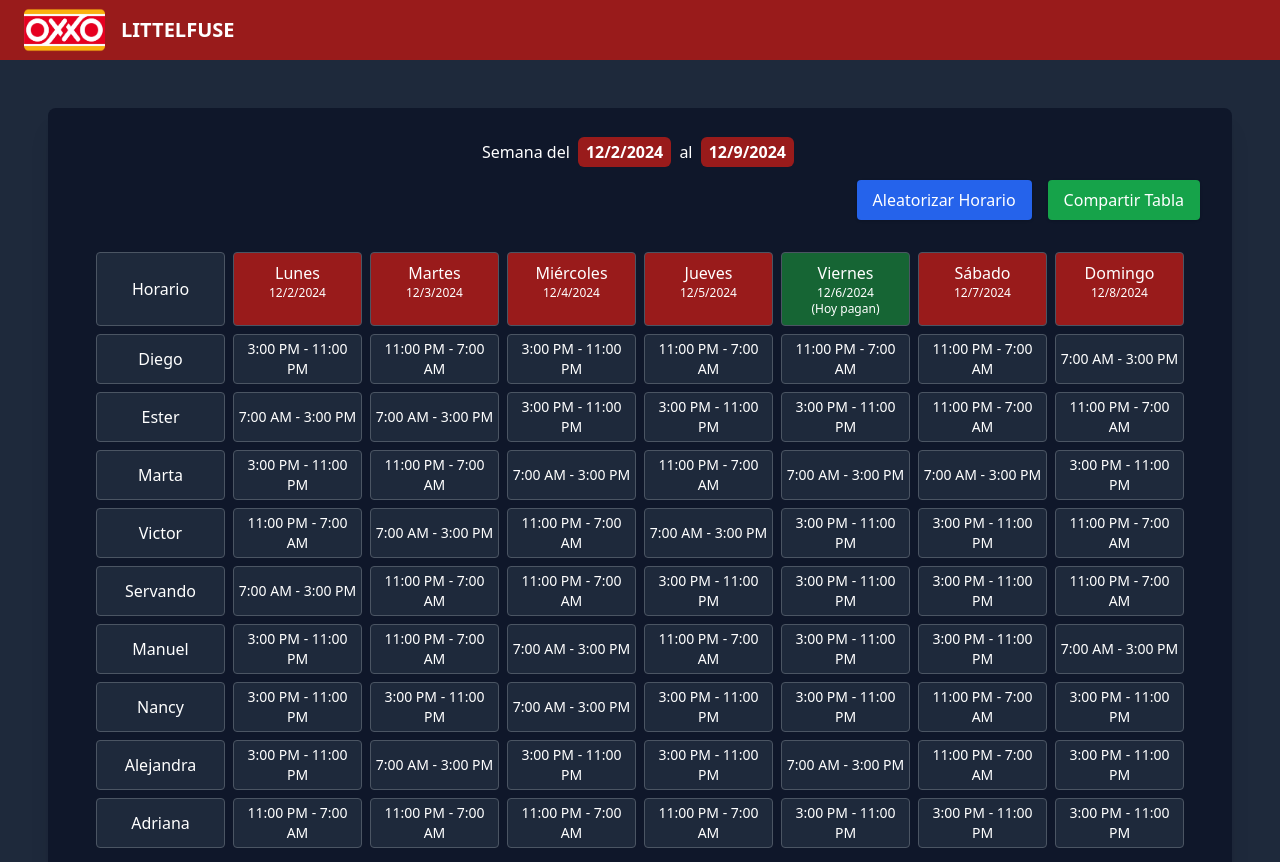
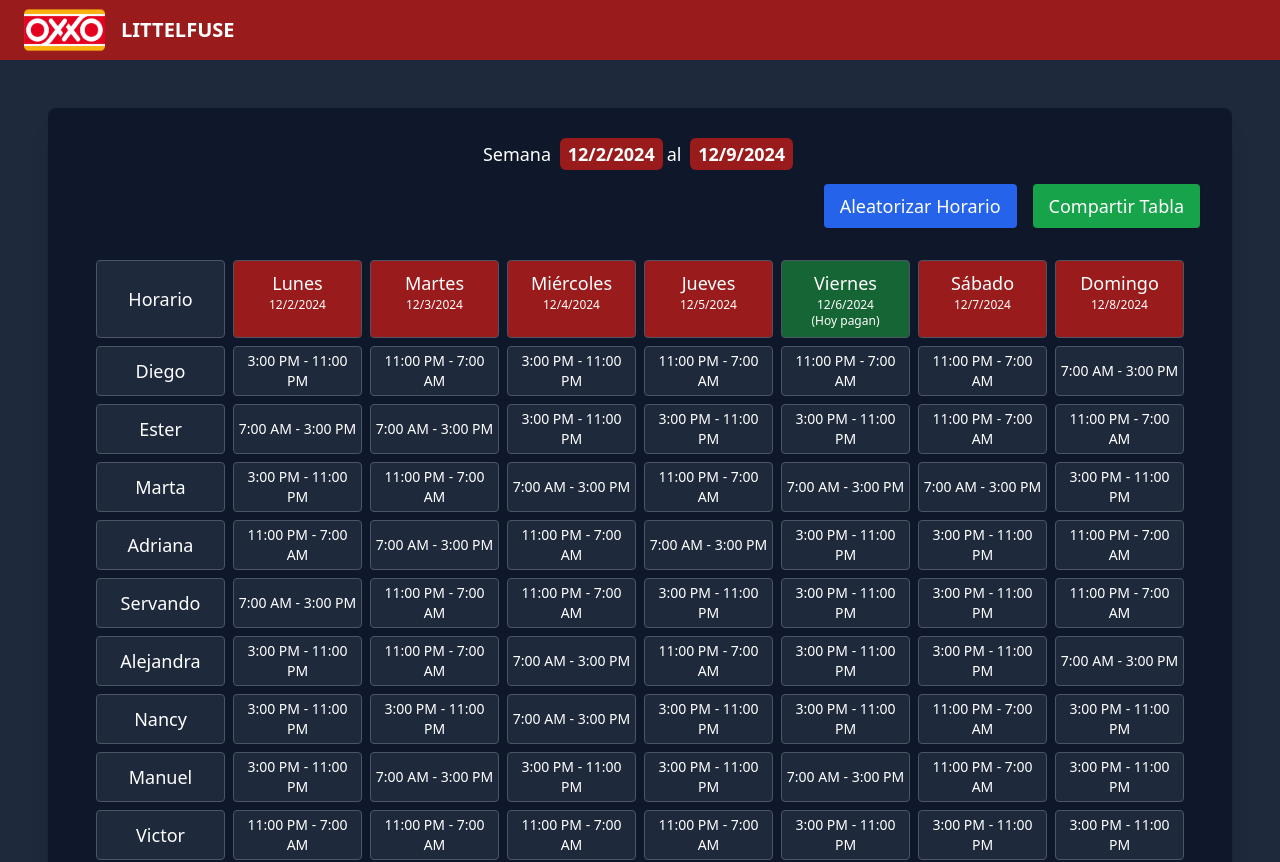
Before and after one commit to Cortes-dev/Horario-Oxxo, a React (Vite) app: page / in a window 1280 px wide. Shown: the top 862 px of the page. Built offline with nearby package versions, Linux system fonts and the light colour scheme.

Commit message:
Overflow Table 1.5

```diff
--- a/src/components/HorarioVista.jsx
+++ b/src/components/HorarioVista.jsx
@@ -54,7 +54,16 @@ export default function ScheduleGrid() {
 
     // Función para compartir como imagen
     const shareAsImage = () => {
-        html2canvas(document.querySelector("#schedule-table"), { scale: 2 }).then(canvas => {
+        const tableElement = document.querySelector("#schedule-table");
+
+        html2canvas(tableElement, {
+            scale: 2,
+            useCORS: true,
+            width: tableElement.scrollWidth,
+            height: tableElement.scrollHeight,
+            x: tableElement.getBoundingClientRect().left,
+            y: tableElement.getBoundingClientRect().top,
+        }).then(canvas => {
             canvas.toBlob(blob => {
                 if (blob) {
                     const shareData = {
@@ -69,10 +78,10 @@ export default function ScheduleGrid() {
     };
 
     return (
-        <div className="w-full max-w-7xl mx-auto p-6">
-            <div className="bg-slate-900 p-8 rounded-lg shadow-xl">
-                <h2 className="text-center text-white mb-4">
-                    Semana del <span className='font-bold bg-red-800 rounded-md py-1 px-2 mx-1'>{startDate.toLocaleDateString()}</span> al <span className='font-bold bg-red-800 rounded-md py-1 px-2 mx-1'>{endDate.toLocaleDateString()}</span>
+        <div className="w-full max-w-7xl mx-auto p-6 text-[10px]  lg:text-lg">
+            <div className="bg-slate-900 p-5 lg:p-8 rounded-lg shadow-xl">
+                <h2 className="text-center text-white text-sm flex justify-around items-center mb-4  lg:text-lg lg:block">
+                    Semana <span className='font-bold bg-red-800 rounded-md py-1 px-2 mx-1'>{startDate.toLocaleDateString()}</span>al <span className='font-bold bg-red-800 rounded-md py-1 px-2 mx-1'>{endDate.toLocaleDateString()}</span>
                 </h2>
                 <div className="flex justify-end mb-4">
                     <button
@@ -90,7 +99,7 @@ export default function ScheduleGrid() {
                         Compartir Tabla
                     </button>
                 </div>
-                <div id="schedule-table" className="p-4 w-full overflow-x-auto">
+                <div id="schedule-table" className="p-4 w-full overflow-x-auto bg-slate-900">
                     <div className='block min-w-[600px]'>
                         <div className='grid grid-cols-8 gap-2'>
                             {/* Header Row */}
--- a/src/functions/TableHorario.jsx
+++ b/src/functions/TableHorario.jsx
@@ -9,7 +9,7 @@ export const TableFunction = () => {
 
 
     const horariosCompletos = horarios.map((horario) => Object.values(horario));
-    const usuarios = ['Diego', 'Ester', 'Marta', 'Victor', 'Servando', 'Manuel', 'Nancy', 'Alejandra', 'Adriana'];
+    const usuarios = ['Diego', 'Ester', 'Marta', 'Adriana', 'Servando', 'Alejandra', 'Nancy', 'Manuel', 'Victor'];
 
     return { dias, usuarios, horariosCompletos };
 };
```
